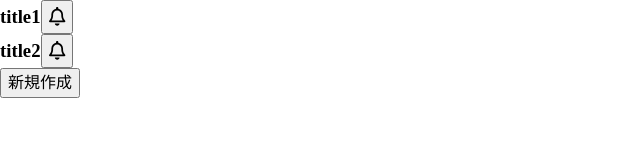
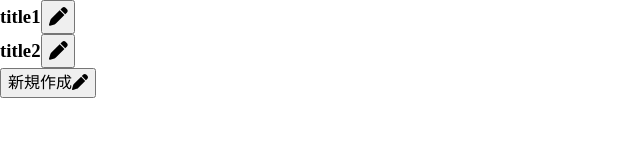
Before and after one commit to ishida-0622/u22-2023, a Next.js app in the folder frontend/: page /admin/announcement-page in a window 1280 px wide. Shown: the top 160 px of the page, without its empty margins (0-640 px from the left). Built offline with nearby package versions, Linux system fonts and the light colour scheme.

Commit message:
fix:アイコン編集

```diff
--- a/frontend/src/components/pages/PostAnnouncementList/index.tsx
+++ b/frontend/src/components/pages/PostAnnouncementList/index.tsx
@@ -3,8 +3,8 @@ import styles from "./index.module.scss";
 import Modal from "react-modal";
 import { useRouter } from "next/router";
 import { FontAwesomeIcon } from "@fortawesome/react-fontawesome";
-import { faBell } from "@fortawesome/free-regular-svg-icons";
 import { Notice } from "@/features/notice/types";
+import { faPen } from "@fortawesome/free-solid-svg-icons";
 
 Modal.setAppElement("#__next");
 
@@ -33,7 +33,7 @@ export const PostAnnouncementList = () => {
 
   const detail = (event: React.MouseEvent<HTMLButtonElement>, post: Notice) => {
     event.preventDefault();
-    // setNews(event)
+    setNews(post);
     openModal();
   };
 
@@ -51,13 +51,17 @@ export const PostAnnouncementList = () => {
           <h3>
             {post.title}
             <button onClick={(e) => detail(e, post)}>
-              <FontAwesomeIcon icon={faBell} />
+              <FontAwesomeIcon icon={faPen} />
             </button>
           </h3>
         </div>
       ))}
       <div>
-        <button onClick={postannouncement}>新規作成</button>
+        {/* <button onClick={postannouncement}>新規作成♡</button> */}
+        <button onClick={postannouncement}>
+          新規作成
+          <FontAwesomeIcon icon={faPen} />
+        </button>
       </div>
 
       <Modal isOpen={modalIsOpen} onRequestClose={closeModal}>
```
